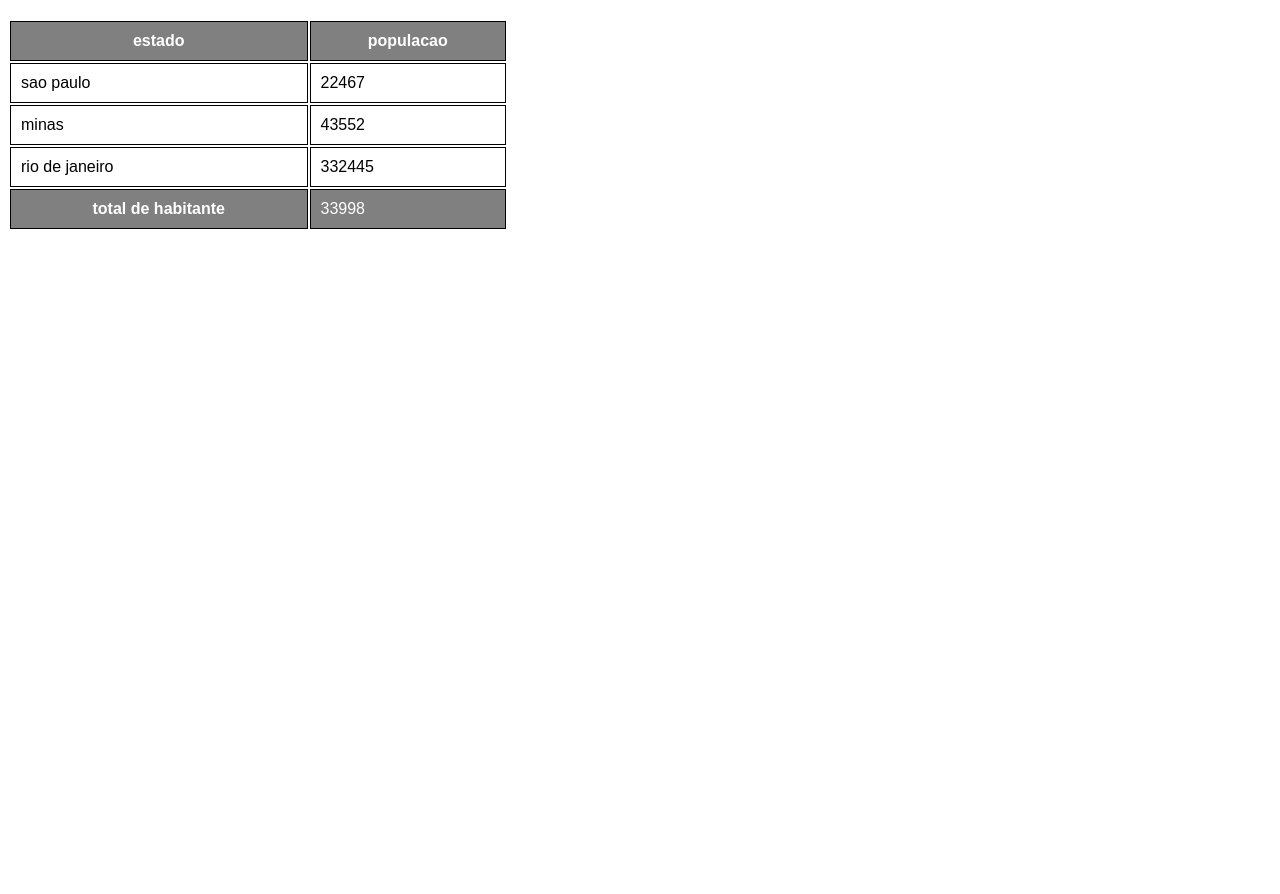
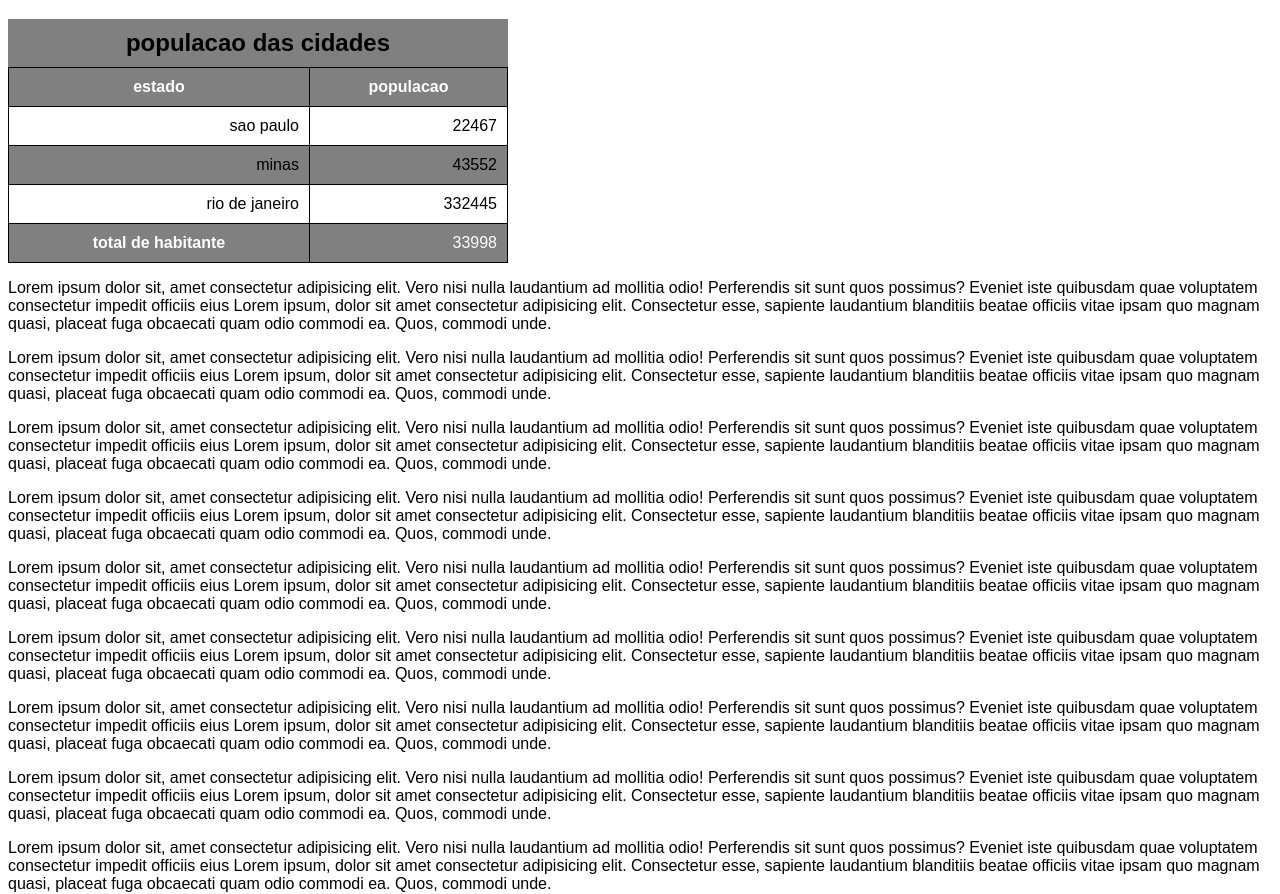
Before and after one commit to lucas14lima/ex023, a plain HTML site: page index2.html in a window 1280 px wide. Shown: the part 61-955 px from the top of the page. Before the commit the page ends 800 px from the top, so only its background shows below. Drawn offline with Linux system fonts and the light colour scheme.

Commit message:
atualizar

```diff
--- a/index2.html
+++ b/index2.html
@@ -12,11 +12,34 @@
 
         table{
             width: 500px;
+            border-collapse: collapse;
+            position: relative;
         }
 
         td,th{
             border: 1px solid black;
             padding: 10px;
+        }
+
+        td{
+            text-align: right;
+        }
+
+        tbody>tr:nth-child(2n){
+            background-color: gray;
+        }
+
+        thead>tr>th{
+            position: sticky;
+            top: -1px;
+            background-color: gray;
+        }
+
+        caption{
+            font-size: 1.5em;
+            font-weight: bolder;
+            padding: 10px;
+            background-color: gray;
         }
         thead,tfoot{
             background-color: gray;
@@ -27,10 +50,11 @@
 <body>
     <h1>uso de tabela grande</h1>
     <table>
+        <caption>populacao das cidades</caption>
     <thead>
         <tr>
-            <th>estado</th>
-            <th>populacao</th>
+            <th scope="col">estado</th>
+            <th scope="col">populacao</th>
         </tr>
 
     </thead>
@@ -51,11 +75,26 @@
     </tbody>
     <tfoot>
         <tr>
-            <th>total de habitante</th>
+            <th scope="row">total de habitante</th>
             <td>33998</td>
         </tr>
 
     </tfoot>
 </table>
+
+<p>Lorem ipsum dolor sit, amet consectetur adipisicing elit. Vero nisi nulla laudantium ad mollitia odio! Perferendis sit sunt quos possimus? Eveniet iste quibusdam quae voluptatem consectetur impedit officiis eius Lorem ipsum, dolor sit amet consectetur adipisicing elit. Consectetur esse, sapiente laudantium blanditiis beatae officiis vitae ipsam quo magnam quasi, placeat fuga obcaecati quam odio commodi ea. Quos, commodi unde.</p>
+<p>Lorem ipsum dolor sit, amet consectetur adipisicing elit. Vero nisi nulla laudantium ad mollitia odio! Perferendis sit sunt quos possimus? Eveniet iste quibusdam quae voluptatem consectetur impedit officiis eius Lorem ipsum, dolor sit amet consectetur adipisicing elit. Consectetur esse, sapiente laudantium blanditiis beatae officiis vitae ipsam quo magnam quasi, placeat fuga obcaecati quam odio commodi ea. Quos, commodi unde.</p>
+<p>Lorem ipsum dolor sit, amet consectetur adipisicing elit. Vero nisi nulla laudantium ad mollitia odio! Perferendis sit sunt quos possimus? Eveniet iste quibusdam quae voluptatem consectetur impedit officiis eius Lorem ipsum, dolor sit amet consectetur adipisicing elit. Consectetur esse, sapiente laudantium blanditiis beatae officiis vitae ipsam quo magnam quasi, placeat fuga obcaecati quam odio commodi ea. Quos, commodi unde.</p>
+<p>Lorem ipsum dolor sit, amet consectetur adipisicing elit. Vero nisi nulla laudantium ad mollitia odio! Perferendis sit sunt quos possimus? Eveniet iste quibusdam quae voluptatem consectetur impedit officiis eius Lorem ipsum, dolor sit amet consectetur adipisicing elit. Consectetur esse, sapiente laudantium blanditiis beatae officiis vitae ipsam quo magnam quasi, placeat fuga obcaecati quam odio commodi ea. Quos, commodi unde.</p>
+<p>Lorem ipsum dolor sit, amet consectetur adipisicing elit. Vero nisi nulla laudantium ad mollitia odio! Perferendis sit sunt quos possimus? Eveniet iste quibusdam quae voluptatem consectetur impedit officiis eius Lorem ipsum, dolor sit amet consectetur adipisicing elit. Consectetur esse, sapiente laudantium blanditiis beatae officiis vitae ipsam quo magnam quasi, placeat fuga obcaecati quam odio commodi ea. Quos, commodi unde.</p>
+<p>Lorem ipsum dolor sit, amet consectetur adipisicing elit. Vero nisi nulla laudantium ad mollitia odio! Perferendis sit sunt quos possimus? Eveniet iste quibusdam quae voluptatem consectetur impedit officiis eius Lorem ipsum, dolor sit amet consectetur adipisicing elit. Consectetur esse, sapiente laudantium blanditiis beatae officiis vitae ipsam quo magnam quasi, placeat fuga obcaecati quam odio commodi ea. Quos, commodi unde.</p>
+<p>Lorem ipsum dolor sit, amet consectetur adipisicing elit. Vero nisi nulla laudantium ad mollitia odio! Perferendis sit sunt quos possimus? Eveniet iste quibusdam quae voluptatem consectetur impedit officiis eius Lorem ipsum, dolor sit amet consectetur adipisicing elit. Consectetur esse, sapiente laudantium blanditiis beatae officiis vitae ipsam quo magnam quasi, placeat fuga obcaecati quam odio commodi ea. Quos, commodi unde.</p>
+<p>Lorem ipsum dolor sit, amet consectetur adipisicing elit. Vero nisi nulla laudantium ad mollitia odio! Perferendis sit sunt quos possimus? Eveniet iste quibusdam quae voluptatem consectetur impedit officiis eius Lorem ipsum, dolor sit amet consectetur adipisicing elit. Consectetur esse, sapiente laudantium blanditiis beatae officiis vitae ipsam quo magnam quasi, placeat fuga obcaecati quam odio commodi ea. Quos, commodi unde.</p>
+<p>Lorem ipsum dolor sit, amet consectetur adipisicing elit. Vero nisi nulla laudantium ad mollitia odio! Perferendis sit sunt quos possimus? Eveniet iste quibusdam quae voluptatem consectetur impedit officiis eius Lorem ipsum, dolor sit amet consectetur adipisicing elit. Consectetur esse, sapiente laudantium blanditiis beatae officiis vitae ipsam quo magnam quasi, placeat fuga obcaecati quam odio commodi ea. Quos, commodi unde.</p>
+<p>Lorem ipsum dolor sit, amet consectetur adipisicing elit. Vero nisi nulla laudantium ad mollitia odio! Perferendis sit sunt quos possimus? Eveniet iste quibusdam quae voluptatem consectetur impedit officiis eius Lorem ipsum, dolor sit amet consectetur adipisicing elit. Consectetur esse, sapiente laudantium blanditiis beatae officiis vitae ipsam quo magnam quasi, placeat fuga obcaecati quam odio commodi ea. Quos, commodi unde.</p>
+<p>Lorem ipsum dolor sit, amet consectetur adipisicing elit. Vero nisi nulla laudantium ad mollitia odio! Perferendis sit sunt quos possimus? Eveniet iste quibusdam quae voluptatem consectetur impedit officiis eius Lorem ipsum, dolor sit amet consectetur adipisicing elit. Consectetur esse, sapiente laudantium blanditiis beatae officiis vitae ipsam quo magnam quasi, placeat fuga obcaecati quam odio commodi ea. Quos, commodi unde.</p>
+<p>Lorem ipsum dolor sit, amet consectetur adipisicing elit. Vero nisi nulla laudantium ad mollitia odio! Perferendis sit sunt quos possimus? Eveniet iste quibusdam quae voluptatem consectetur impedit officiis eius Lorem ipsum, dolor sit amet consectetur adipisicing elit. Consectetur esse, sapiente laudantium blanditiis beatae officiis vitae ipsam quo magnam quasi, placeat fuga obcaecati quam odio commodi ea. Quos, commodi unde.</p>
+
+
 </body>
 </html>
```
